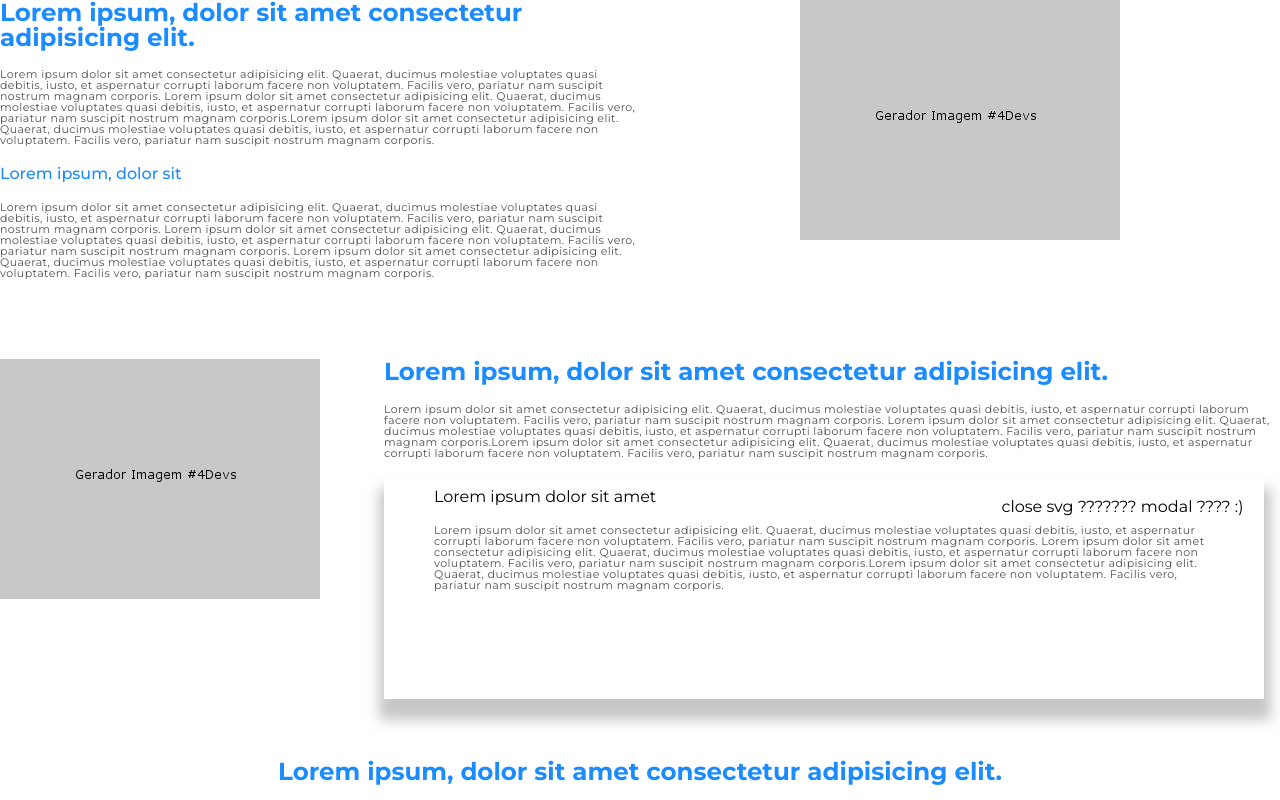
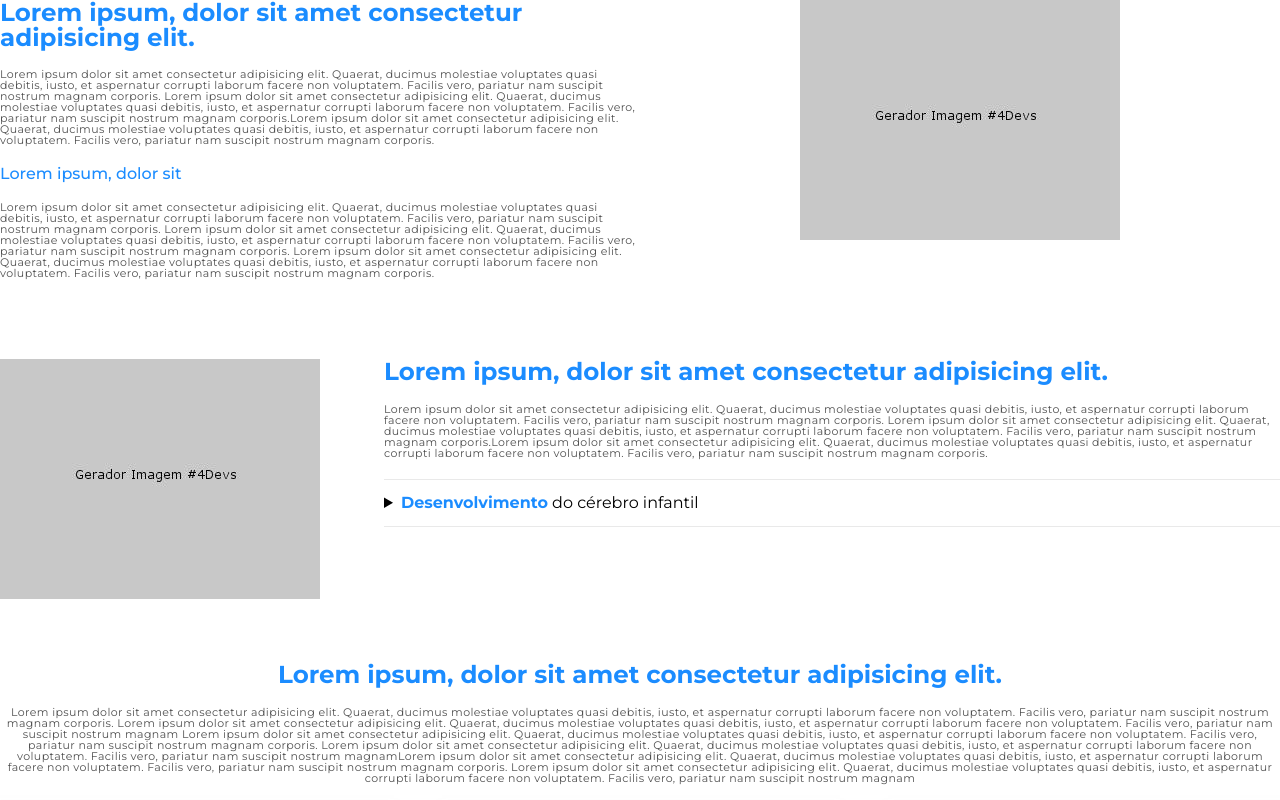
Before and after one commit to ldrbraga/smart-age-pages, a website: page index.html in a window 1280 px wide. Shown: the top 800 px of the page. Drawn offline with Linux system fonts and the light colour scheme.

Commit message:
Fix collapse and improves mobal

```diff
--- a/assets/styles/Layout/health.scss
+++ b/assets/styles/Layout/health.scss
@@ -4,7 +4,7 @@
 
   @include breakpoint-xs {
     flex-direction: column;
-    padding: 0 15px;
+    padding: 40px 15px;
     align-items: center;
     justify-content: center;
   }
@@ -30,11 +30,11 @@
     }
 
     &__box {
-      position: relative;
+      margin-top: 20px;
       padding: 10px 50px;
       background-color: #fff;
       width: 87%;
-      height: 200px;
+      min-height: 160px;
       box-shadow: 1px 15px 12px 6px rgba(164,164,164,0.62);
 
       @include breakpoint-xs {
@@ -42,25 +42,30 @@
         width: 100%;
       }
 
-      &::before {
-        content: 'close svg ??????? modal ???? :)';
-        position: absolute;
-        right: 20px;
-        top: 20px;
-
-        @include breakpoint-xs {
-          display: none;
-        }
-      }
-
       &--title {
-        margin-bottom: 20px;
+        padding: 0 20px;
       }
 
       &--description {
         font-size: $font-size-description--sm;
         letter-spacing: .4px;
         color: $text-color;
+        padding: 20px;
+      }
+
+      &__collapse {
+        border-top: 1px solid $bg-color;
+        border-bottom: 1px solid $bg-color;
+        padding: 15px 0;
+
+        @include breakpoint-xs {
+          padding: 15px;
+        }
+
+        > span {
+          color: $title-color;
+          font-weight: 700;
+        }
       }
     }
   }
--- a/index.html
+++ b/index.html
@@ -64,6 +64,9 @@
           iusto, et aspernatur corrupti laborum facere non voluptatem. Facilis vero, pariatur nam suscipit nostrum
           magnam
           corporis.</p>
+        <details>
+          <summary class="od-health__description__box__collapse"><span>Desenvolvimento</span> do cérebro infantil
+          </summary>
           <div class="od-health__description__box">
             <p class="od-health__description__box--title">Lorem ipsum dolor sit amet</p>
             <p class="od-health__description__box--description">Lorem ipsum dolor sit amet consectetur adipisicing elit.
@@ -80,17 +83,8 @@
               magnam
               corporis.</p>
           </div>
-        <!-- <h4>Lorem ipsum, dolor sit</h4>
-        <p>Lorem ipsum dolor sit amet consectetur adipisicing elit. Quaerat, ducimus molestiae voluptates quasi debitis,
-          iusto, et aspernatur corrupti laborum facere non voluptatem. Facilis vero, pariatur nam suscipit nostrum
-          magnam
-          corporis. Lorem ipsum dolor sit amet consectetur adipisicing elit. Quaerat, ducimus molestiae voluptates quasi debitis,
-          iusto, et aspernatur corrupti laborum facere non voluptatem. Facilis vero, pariatur nam suscipit nostrum
-          magnam
-          corporis. Lorem ipsum dolor sit amet consectetur adipisicing elit. Quaerat, ducimus molestiae voluptates quasi debitis,
-          iusto, et aspernatur corrupti laborum facere non voluptatem. Facilis vero, pariatur nam suscipit nostrum
-          magnam
-          corporis.</p> -->
+
+        </details>
       </div>
     </section>
   </div>
@@ -188,6 +182,10 @@
       </div>
     </div>
   </section>
+
+  <section class="operation">
+
+  </section>
 </body>
 
 </html>
```
Also changed, not shown: public/index.html (+1 -1 lines), public/assets/styles/style.min.css. Lines whose indentation alone changed are shown as unchanged.
